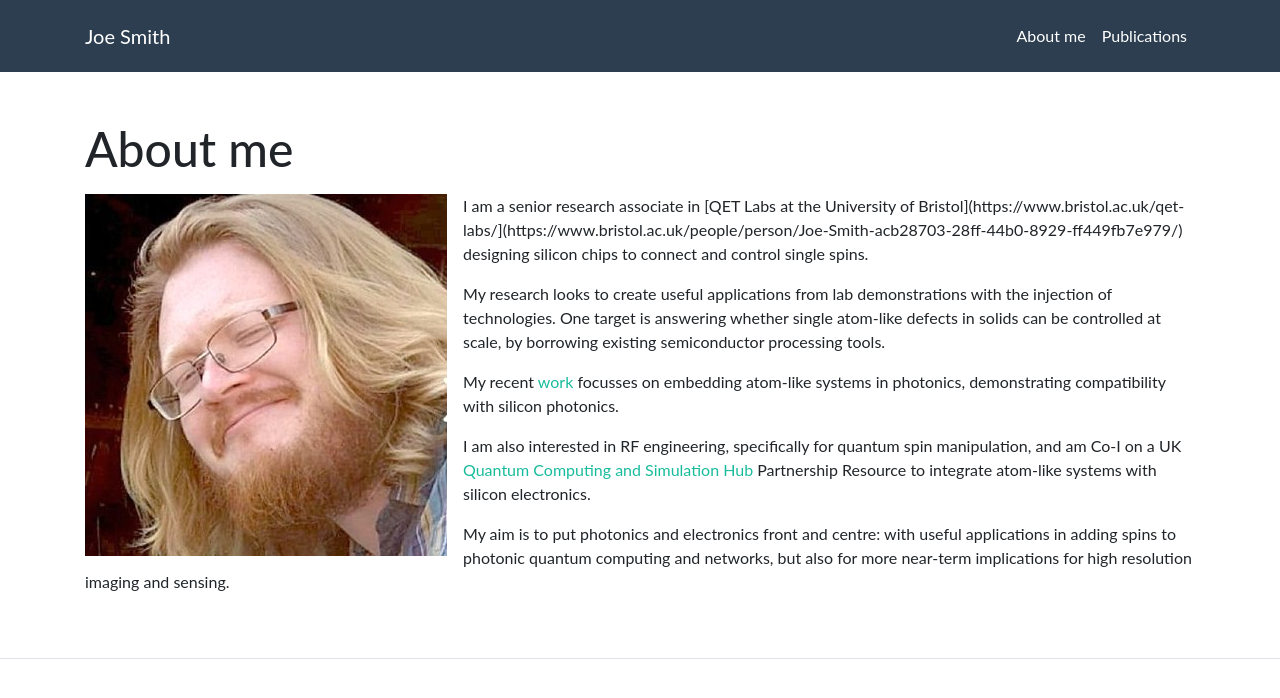
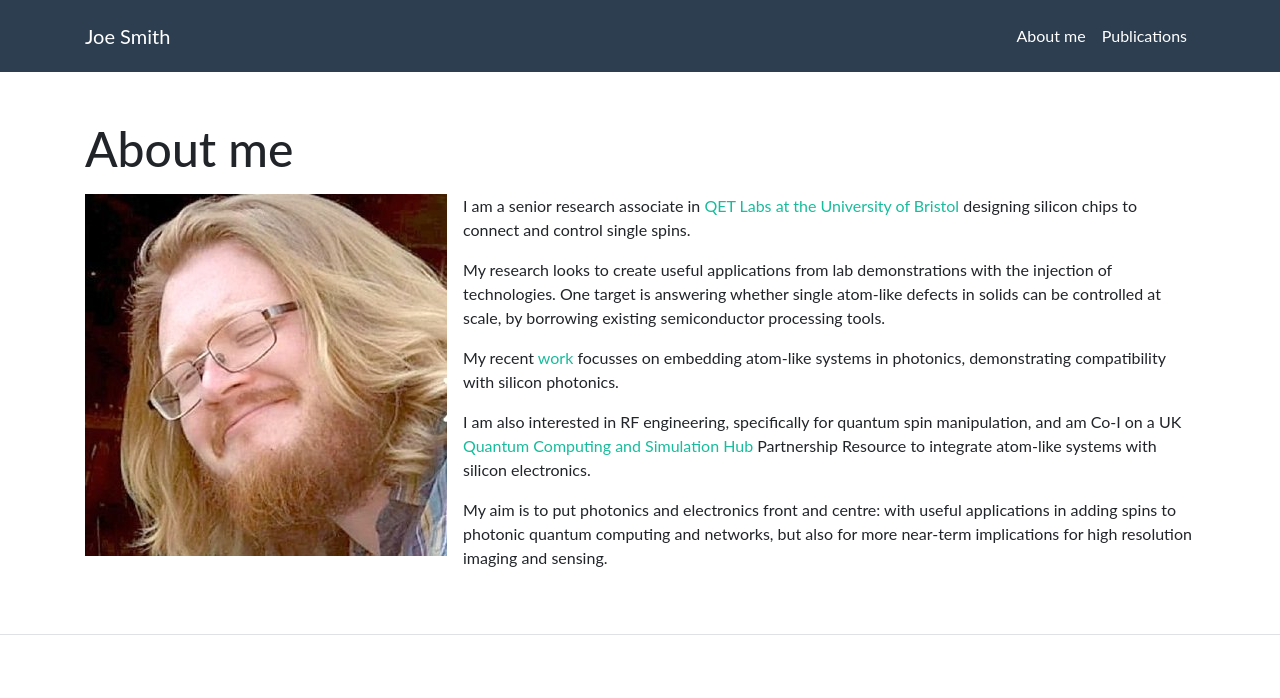
Before and after one commit to joesmio/joesmio.github.io, a Jekyll site: the page built from index.md, in a window 1280 px wide. Shown: the top 698 px of the page. Built offline with Jekyll 4.4.1, drawn with Linux system fonts in a browser that asks for light colours; some of the changed lines change nothing that is shown.

Commit message:
Update index.md

```diff
--- a/index.md
+++ b/index.md
@@ -6,7 +6,7 @@ title: About me
 ![Profile Image]({{ site.picture }}){: style="float: left;margin-right: 1em;"}
 
 
-I am a senior research associate in [QET Labs at the University of Bristol](https://www.bristol.ac.uk/qet-labs/](https://www.bristol.ac.uk/people/person/Joe-Smith-acb28703-28ff-44b0-8929-ff449fb7e979/) designing silicon chips to connect and control single spins.
+I am a senior research associate in [QET Labs at the University of Bristol](https://www.bristol.ac.uk/people/person/Joe-Smith-acb28703-28ff-44b0-8929-ff449fb7e979/) designing silicon chips to connect and control single spins.
 
 My research looks to create useful applications from lab demonstrations with the injection of technologies. One target is answering whether single atom-like defects in solids can be controlled at scale, by borrowing existing semiconductor processing tools.
 
```
